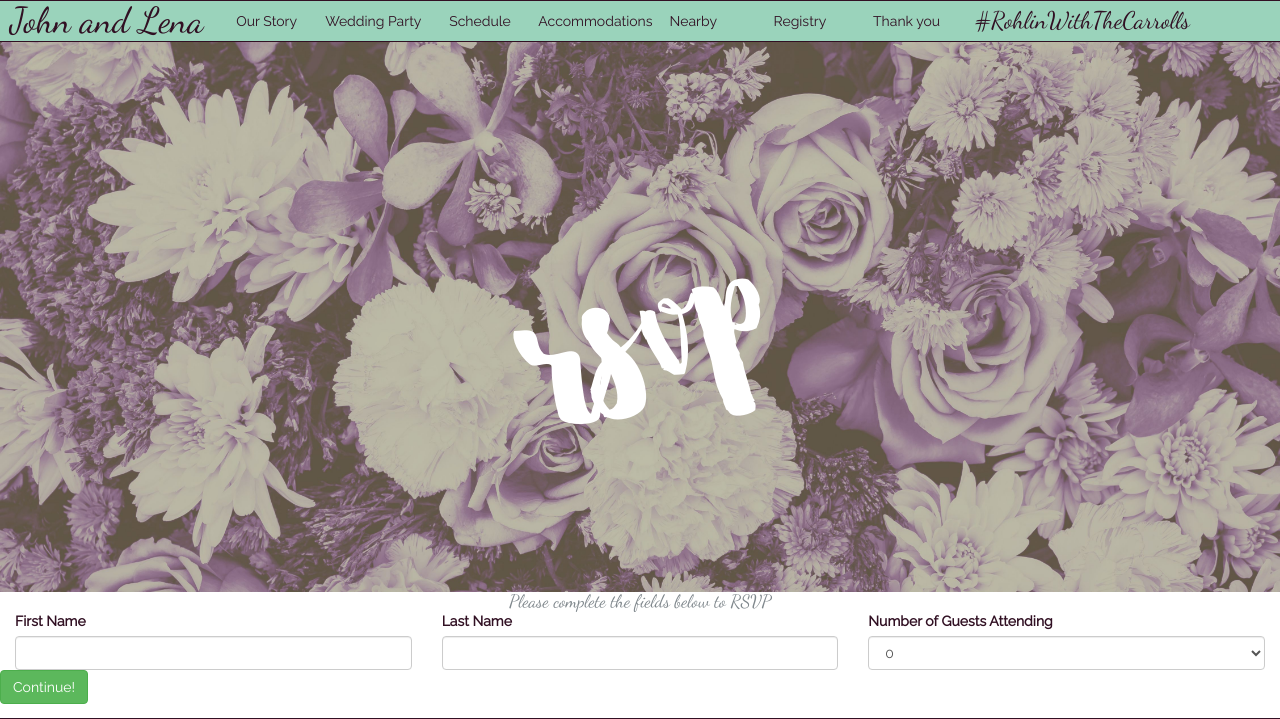
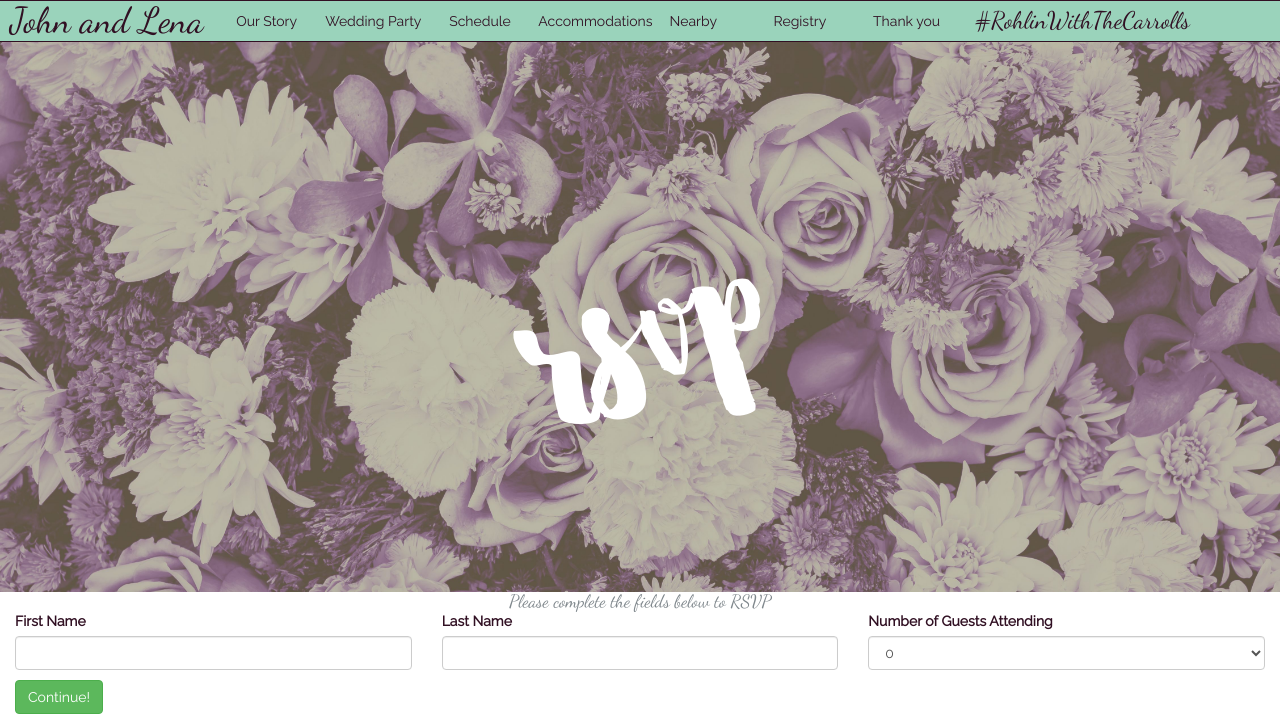
Before and after one commit to johntcarroll/wedding, a PHP site: page /database_name/rsvp/index.php in a window 1280 px wide. Shown: the top 719 px of the page. Run offline with PHP 8.4, Linux system fonts and the light colour scheme.

Commit message:
layout fix

```diff
--- a/rsvp/index.php
+++ b/rsvp/index.php
@@ -39,10 +39,12 @@ include "../layout/header.php";
             </select>
         </div>
     </div>
-    <div class='row'>
-        <button type='submit' class='btn btn-success' name='continue_button' value='1' id='continue'>
-            Continue!
-        </button>
+    <div class='row pad-top-10'>
+        <div class='col-xs-12'>
+            <button type='submit' class='btn btn-success' name='continue_button' value='1' id='continue'>
+                Continue!
+            </button>
+        </div>
     </div>
 </form>
 <script type='text/javascript' src='rsvp.js'></script>
```
